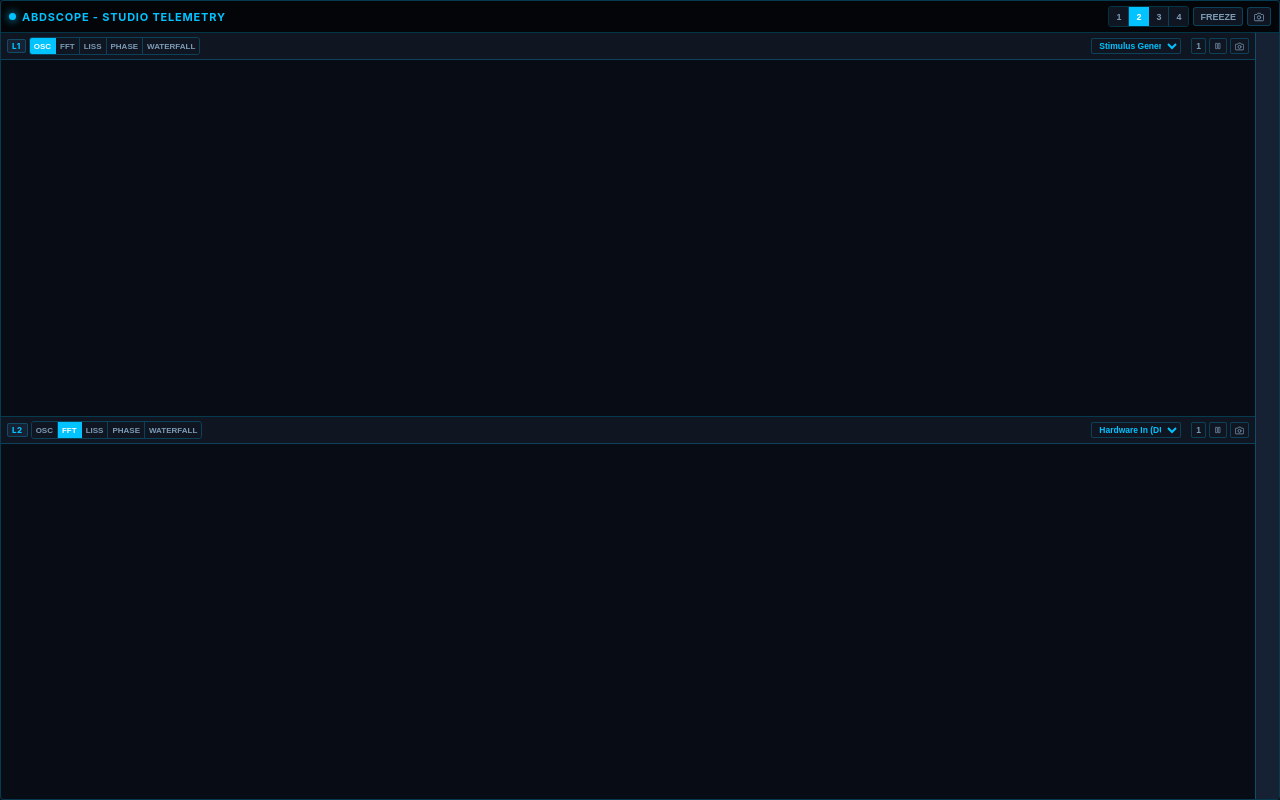
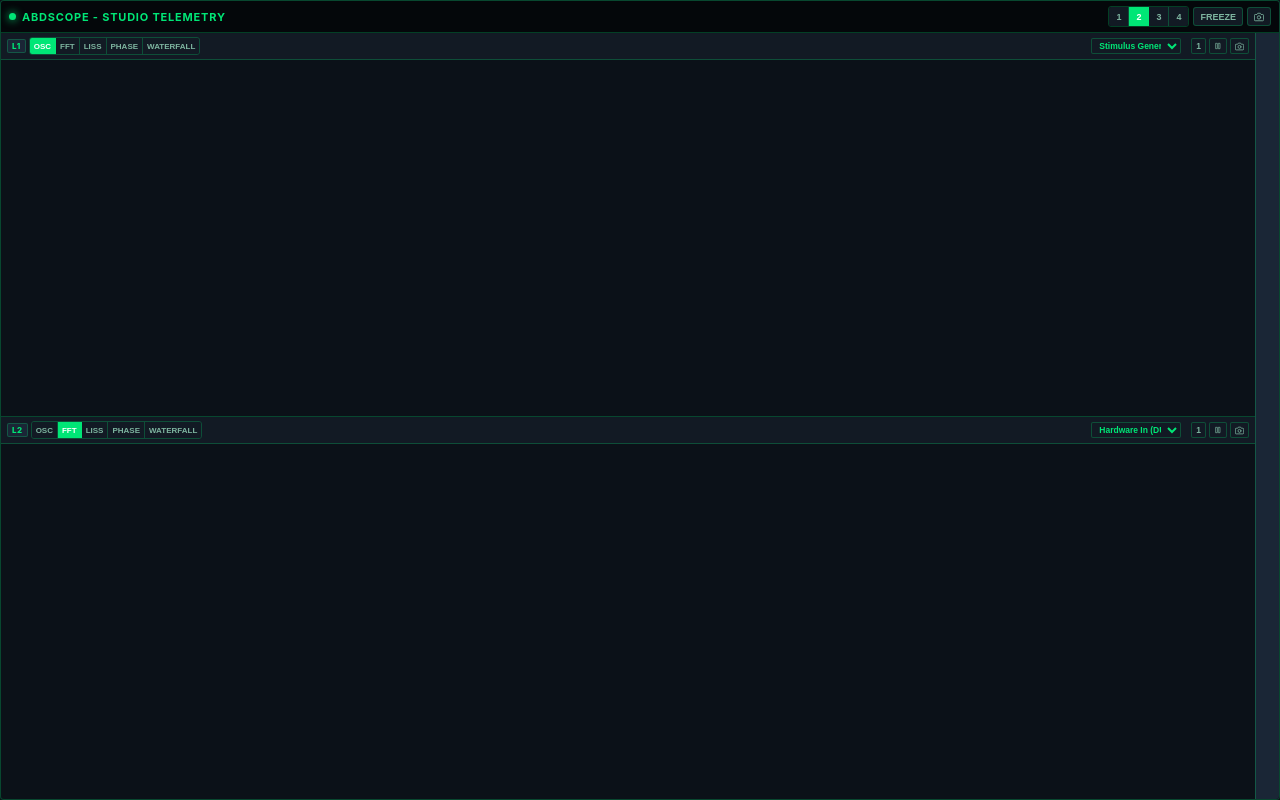
Before and after one commit to ajabadia/ABDSharedCode, a website: page Scope/WebUI/index.html in a window 1280 px wide. Drawn offline with Linux system fonts and the light colour scheme.

Commit message:
feat(scope): vinculacion de tema en index.html y eliminacion de const_cast en JuceWebScopeComponent

```diff
--- a/Scope/WebUI/index.html
+++ b/Scope/WebUI/index.html
@@ -23,6 +23,7 @@
     })();
   </script>
   <link rel="stylesheet" href="./src/scope.css">
+  <link rel="stylesheet" href="./src/theme.generated.css">
   <style>
     html, body {
       margin: 0;
```
Also changed, not shown: 1 other file.
